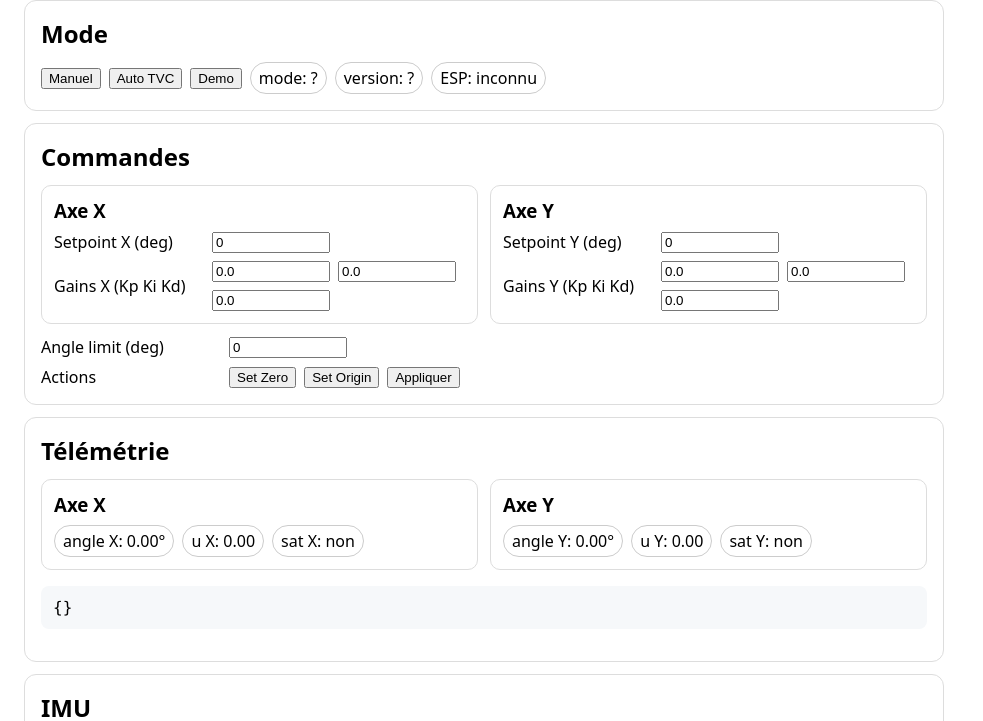
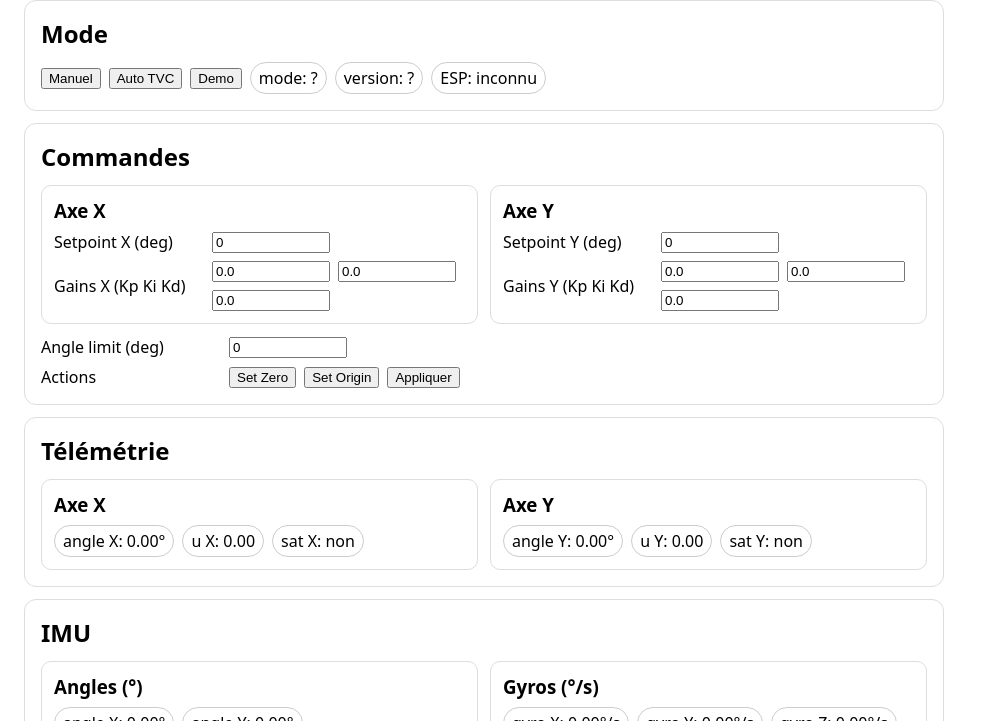
Before and after one commit to vyn3/TVC, a plain HTML site: page static/index.html in a window 1280 px wide. Shown: the part 79-800 px from the top of the page, without its empty margins (0-983 px from the left). Drawn offline with Linux system fonts and the light colour scheme; no server answers.

Commit message:
bug console

```diff
--- a/static/index.html
+++ b/static/index.html
@@ -98,7 +98,7 @@
         </div>
       </div>
     </div>
-    <pre id="telemetry" class="mono">{}</pre>
+    <!--pre id="telemetry" class="mono">{}</pre-->
   </section>
 
   <section>
```
